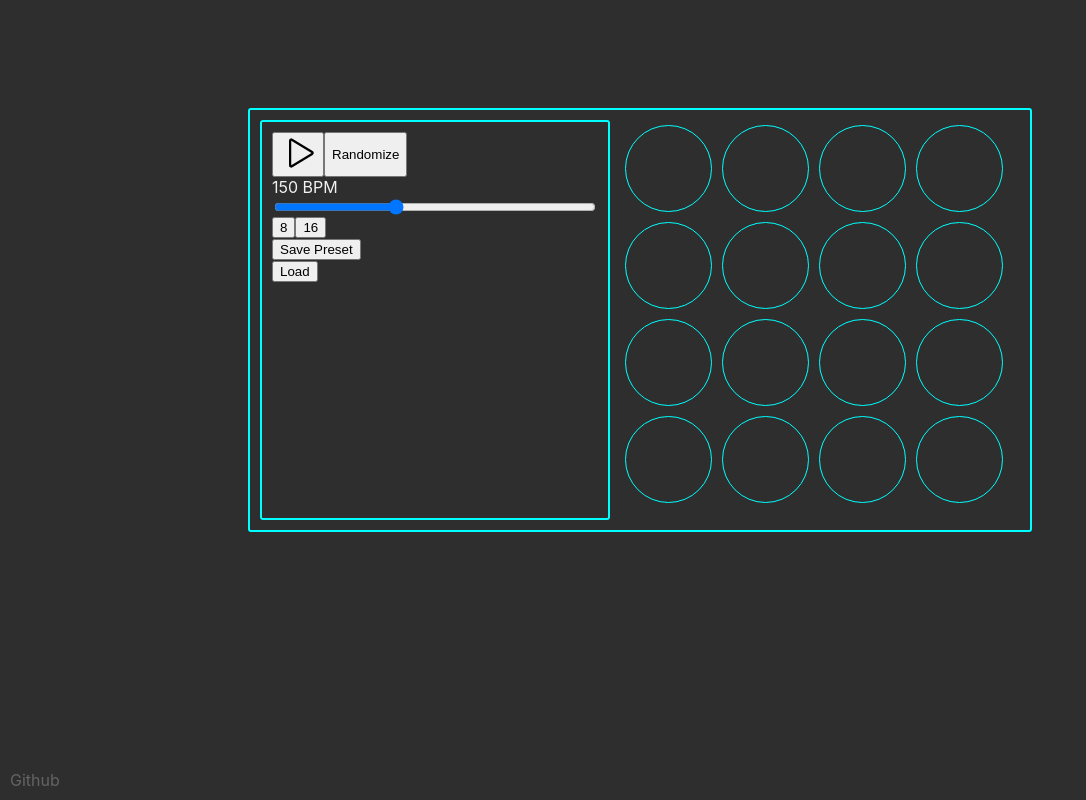
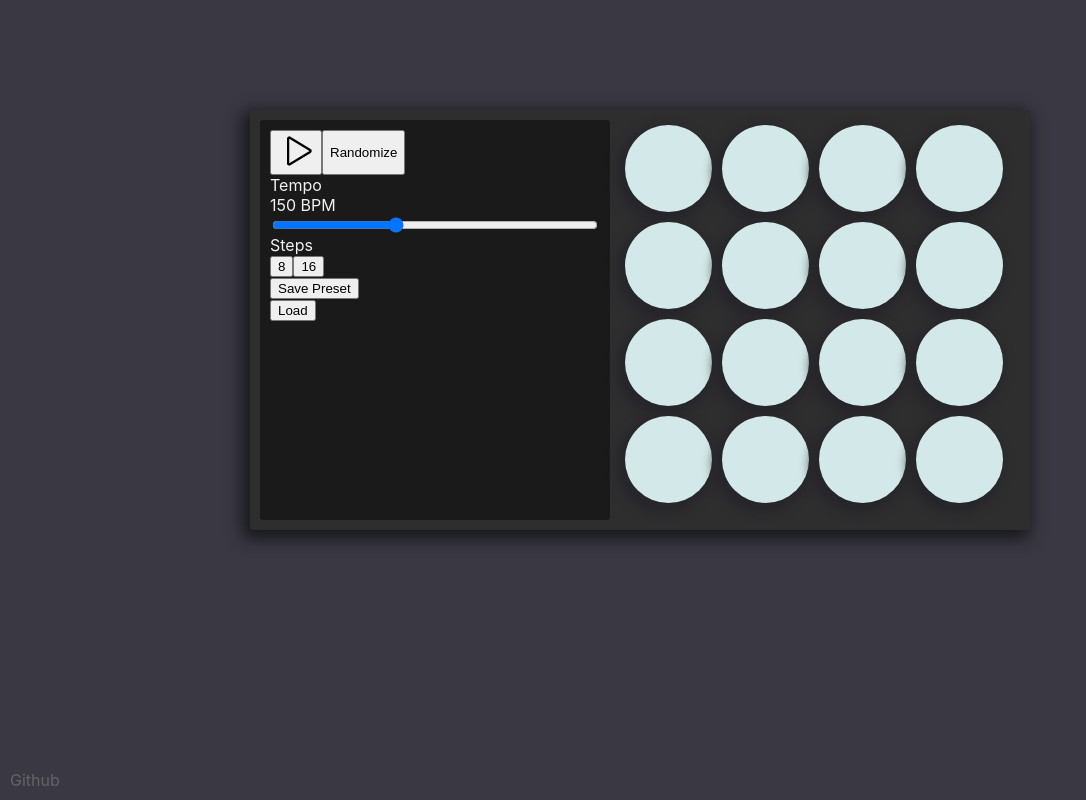
Before and after one commit to Loxphordex/Memoryfield, a React (Create React App) app: page / in a window 1280 px wide. Shown: the whole page, without its empty margins (0-1086 px from the left). Built offline with nearby package versions, Linux system fonts and the light colour scheme.

Commit message:
no borders and shadow

```diff
--- a/package.json
+++ b/package.json
@@ -8,10 +8,11 @@
     "@testing-library/user-event": "^7.2.1",
     "nexusui": "^2.0.10",
     "phosphor-react": "^1.2.1",
+    "prop-types": "^15.8.1",
     "react": "^16.12.0",
     "react-dom": "^16.12.0",
     "react-nexusui": "^0.1.7",
-    "react-scripts": "3.4.0",
+    "react-scripts": "^5.0.1",
     "tone": "^13.8.25"
   },
   "scripts": {
@@ -38,6 +39,8 @@
     ]
   },
   "devDependencies": {
+    "eslint": "^8.14.0",
+    "eslint-plugin-react": "^7.29.4",
     "gh-pages": "^2.2.0"
   }
 }
--- a/src/components/ControlPanel/MainPanel.js
+++ b/src/components/ControlPanel/MainPanel.js
@@ -17,15 +17,19 @@ export default function MainPanel({
       {isPlaying && <button onClick={() => play(false)}><Stop size={36} /></button>}
       <button onClick={() => randomize()}>Randomize</button>
 
+      <label htmlFor="bpm-controls-container" className="bpm-controls-container-label">Tempo</label>
       <div className='bpm-controls-container'>
         <label htmlFor="speed">{`${displayedBpm} BPM`}</label>
         <input type="range" id="speed" name="speed" min={1} max={400} defaultValue={150}
           onChange={(e) => calculateBpm(e.target.value)} />
       </div>
-      <button id="sequenceLength8" name="sequenceLength8"
-        onClick={() => setSequenceAndNodeStatus(8)}>8</button>
-      <button id="sequenceLength16" name="sequenceLength16"
-        onClick={() => setSequenceAndNodeStatus(16)}>16</button>
+      <label htmlFor="sequence-length-container" className="sequence-length-container-label">Steps</label>
+      <div className="sequence-length-container">
+        <button id="sequenceLength8" name="sequenceLength8"
+          onClick={() => setSequenceAndNodeStatus(8)}>8</button>
+        <button id="sequenceLength16" name="sequenceLength16"
+          onClick={() => setSequenceAndNodeStatus(16)}>16</button>
+      </div>
     </div>
   )
 }
--- a/src/components/Presets/SavePreset/SaveControl.js
+++ b/src/components/Presets/SavePreset/SaveControl.js
@@ -1,6 +1,6 @@
 import React from 'react'
 
-export default function SaveControl({
+function SaveControl({
   toggleInputActive,
   saveInputActive,
   setPresetName,
@@ -19,3 +19,5 @@ export default function SaveControl({
     </div>
   )
 }
+
+export default SaveControl
--- a/src/index.css
+++ b/src/index.css
@@ -5,17 +5,13 @@ body {
     sans-serif;
   -webkit-font-smoothing: antialiased;
   -moz-osx-font-smoothing: grayscale;
-  background-color: rgb(46, 46, 46);
+  background-color: rgb(58 57 67);
   color: rgb(241, 241, 241);
 }
 
 code {
   font-family: source-code-pro, Menlo, Monaco, Consolas, 'Courier New',
     monospace;
-}
-
-.App {
-  background-color: rgb(46, 46, 46);
 }
 
 @media only screen and (min-width: 768px) {
--- a/src/styles/components/MainPanel.css
+++ b/src/styles/components/MainPanel.css
@@ -1,6 +1,10 @@
 .global-controls {
   display: flex;
   flex-flow: wrap;
+  width: 100%;
+}
+
+.bpm-controls-container-label {
   width: 100%;
 }
 
@@ -10,3 +14,7 @@
   flex-flow: column;
   justify-content: center;
 }
+
+.sequence-length-container-label {
+  width: 100%;
+}
--- a/src/styles/container.css
+++ b/src/styles/container.css
@@ -4,7 +4,7 @@
     display: flex;
     align-items: flex-start;
     background-color: rgb(46, 46, 46);
-    border: 2px solid rgb(0, 255, 255);
     border-radius: 3px;
     max-width: 2000px;
+    box-shadow: -4px 5px 16px 4px rgb(24 24 29);
 }
--- a/src/styles/control.css
+++ b/src/styles/control.css
@@ -4,6 +4,6 @@
     min-height: 400px;
     margin-right: 10px;
     padding: 10px;
-    border: 2px solid rgb(0, 255, 255);
+    background-color: rgb(27, 26, 26);
     border-radius: 3px;
 }
--- a/src/styles/node.css
+++ b/src/styles/node.css
@@ -3,7 +3,9 @@
     min-height: 85px;
     display: inline-block;
     margin: 5px;
-    border: 1px solid rgb(0, 255, 255);
+    border: 1px solid rgba(0, 0, 0, 0);
+    box-shadow: -4px 5px 11px 4px rgb(38 38 43);
+    background-color: rgb(211 232 232);
     border-radius: 3px;
     transition: all 170ms;
 }
```
Also changed, not shown: .eslintrc.json (added), src/styles/buttons/buttons.css (added), 1 other file (tests, documents, lock files or other folders).
